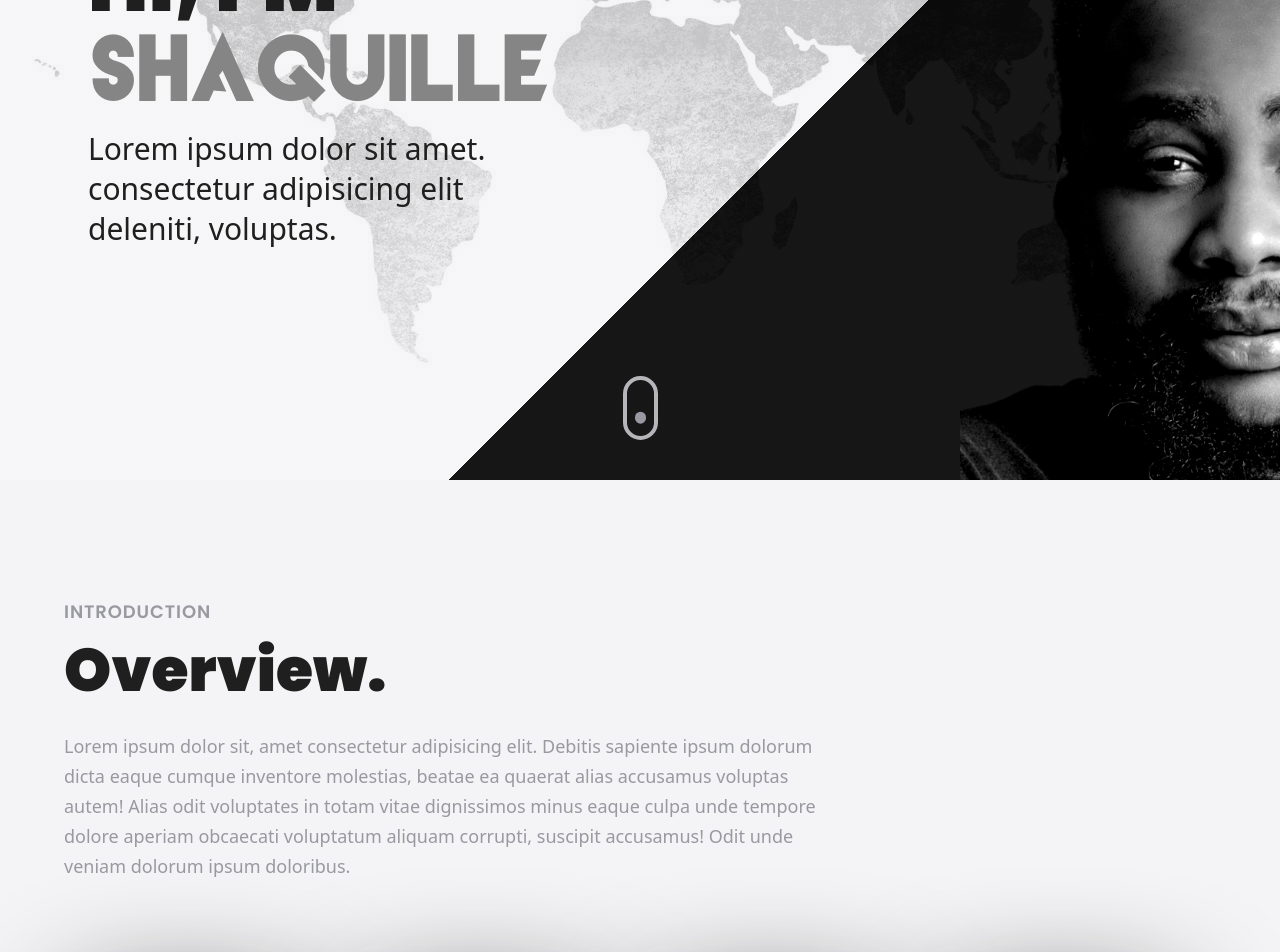
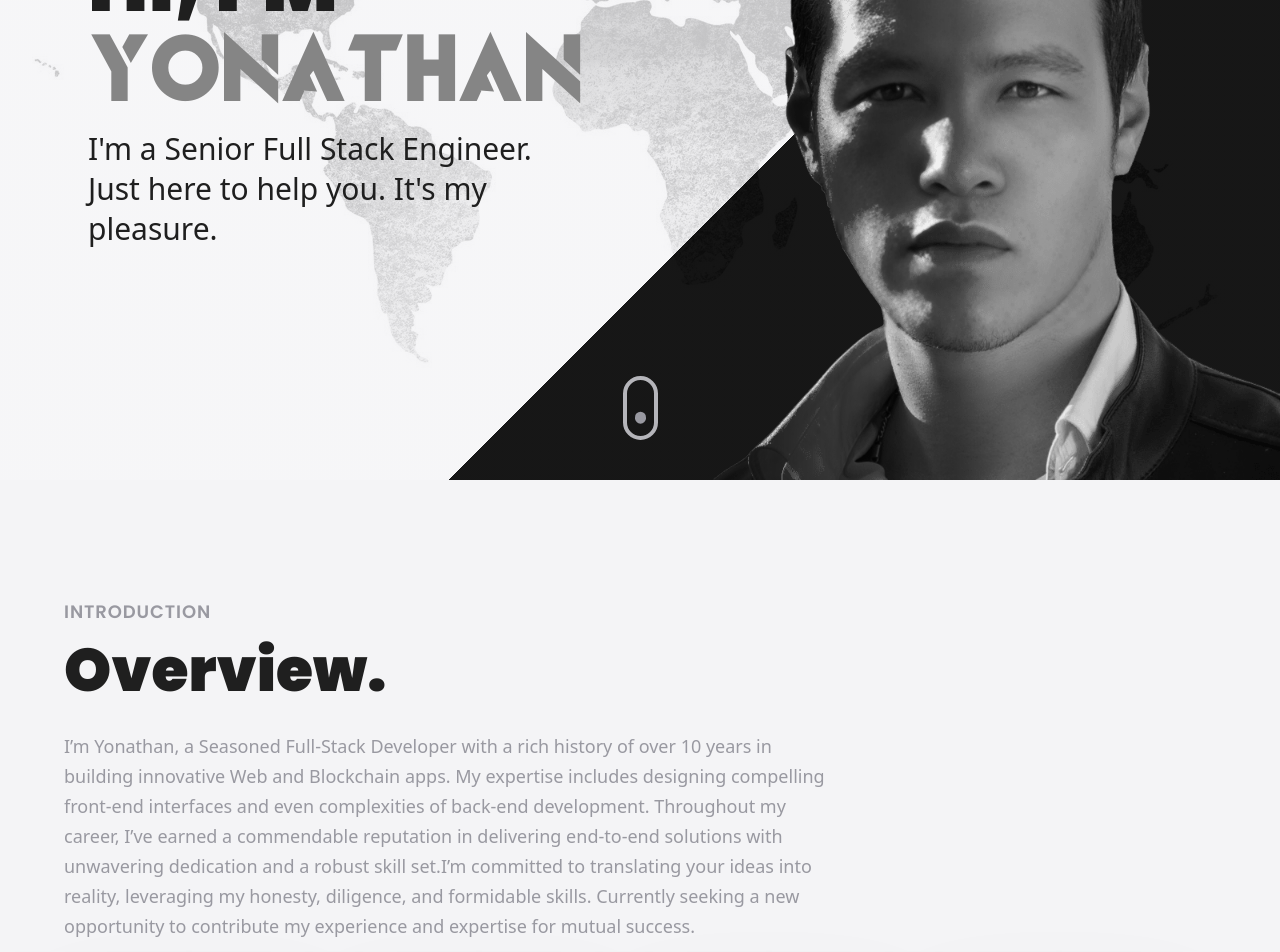
Before and after one commit to shaqdeff/Portfolio-Template, a React (Vite) app: page / in a window 1280 px wide. Shown: the part 320-1272 px from the top of the page. Built offline with nearby package versions, Linux system fonts and the light colour scheme.

Commit message:
update hero section

```diff
--- a/src/assets/index.js
+++ b/src/assets/index.js
@@ -6,7 +6,7 @@ import worldmap from './backgrounds/world-map.png';
 import logo from './logo/logo-black.png';
 import logotext from './logo/logo-text-black.png';
 
-import shaq from './personal/shaq.png';
+import yonathan from './personal/yonathan.png';
 
 import backend from './icons/backend.png';
 import ux from './icons/ux.png';
@@ -57,7 +57,7 @@ export {
   worldmap,
   logo,
   logotext,
-  shaq,
+  yonathan,
   backend,
   ux,
   frontend,
--- /dev/null
+++ b/src/common/data.js
@@ -0,0 +1,16 @@
+const data = {
+  name: "Yonathan",
+  surname: "Admasu",
+  title: "Full Stack engineer",
+  overview: "I’m Yonathan, a Seasoned Full-Stack Developer with a rich history of over 10 years in building innovative Web and Blockchain apps. My expertise includes designing compelling front-end interfaces and even complexities of back-end development. Throughout my career, I’ve earned a commendable reputation in delivering end-to-end solutions with unwavering dedication and a robust skill set."
+    + "I’m committed to translating your ideas into reality, leveraging my honesty, diligence, and formidable skills.  Currently seeking a new opportunity to contribute my experience and expertise for mutual success.",
+  skills: [],
+  projects: [
+    { name: "", img: "", github: "", url: "" }
+  ],
+  experience: [
+    { duration: "", company: "", role: "" }
+  ]
+}
+
+export default data
--- a/src/components/About.jsx
+++ b/src/components/About.jsx
@@ -4,6 +4,7 @@ import { styles } from '../styles';
 import { services } from '../constants';
 import { fadeIn, textVariant } from '../utils/motion';
 import { SectionWrapper } from '../hoc';
+import data from '../common/data'
 
 const ServiceCard = ({ index, title, icon }) => {
   return (
@@ -37,12 +38,7 @@ const About = () => {
       <motion.p
         variants={fadeIn('', '', 0.1, 1)}
         className="mt-4 text-taupe text-[18px] max-w-3xl leading-[30px]">
-        Lorem ipsum dolor sit, amet consectetur adipisicing elit. Debitis
-        sapiente ipsum dolorum dicta eaque cumque inventore molestias, beatae ea
-        quaerat alias accusamus voluptas autem! Alias odit voluptates in totam
-        vitae dignissimos minus eaque culpa unde tempore dolore aperiam
-        obcaecati voluptatum aliquam corrupti, suscipit accusamus! Odit unde
-        veniam dolorum ipsum doloribus.
+        {data.overview}
       </motion.p>
 
       <div className="mt-20 flex flex-wrap gap-10">
--- a/src/components/Hero.jsx
+++ b/src/components/Hero.jsx
@@ -2,19 +2,23 @@ import { motion } from 'framer-motion';
 import { Link } from 'react-router-dom';
 import { styles } from '../styles';
 import { navLinks } from '../constants';
-import { shaq, bwmap, worldmap } from '../assets';
+// import { shaq, bwmap, worldmap } from '../assets';
+import { yonathan } from '../assets'
+import { bwmap, worldmap } from '../assets';
 
 const Hero = () => {
   return (
     <>
-      <div className="absolute top-0 left-0 z-0 h-[100vh] w-screen">
+      {/* <div className="absolute top-0 left-0 z-0 h-[100vh] w-screen"> */}
+      <div className="absolute top-0 left-0 z-0 h-[100vh]">
         <img
           src={bwmap}
           alt="world map"
           className="w-full h-full sm:block hidden object-cover"
         />
       </div>
-      <div className="absolute top-0 left-0 z-0 h-[100vh] w-screen">
+      {/* <div className="absolute top-0 left-0 z-0 h-[100vh] w-screen"> */}
+      <div className="absolute top-0 left-0 z-0 h-[100vh]">
         <img
           src={worldmap}
           alt="world map"
@@ -42,12 +46,12 @@ const Hero = () => {
                 className="sm:text-battleGray sm:text-[90px]
                 text-eerieBlack text-[50px] font-mova
                 font-extrabold uppercase">
-                Shaquille
+                Yonathan
               </span>
             </h1>
             <p className={`${styles.heroSubText} mt-2 text-eerieBlack`}>
-              Lorem ipsum dolor sit amet. <br className="sm:block hidden" />
-              consectetur adipisicing elit deleniti, voluptas.
+              I'm a Senior Full Stack Engineer. <br className="sm:block hidden" />
+              Just here to help you. It's my pleasure.
             </p>
           </div>
           <div
@@ -81,13 +85,12 @@ const Hero = () => {
         </div>
 
         {/* Your image comes here. Feel free to remove image if you don't plan to have one.*/}
-        <div>
+        <div className="absolute bottom-0 right-0">
           <img
-            className="absolute bottom-0 ml-[50vw]
-            lg:ml-[75vw] md:ml-[60vw] xmd:ml-[60vw] 2xl:ml-[83vw]
+            className="bottom-0 mr-0
             sm:h-[90vh] md:h-[70vh] xl:h-[80vh]"
-            src={shaq}
-            alt="shaquille"
+            src={yonathan}
+            alt="Yonathan Admasu"
           />
         </div>
       </section>
--- a/src/components/Navbar.jsx
+++ b/src/components/Navbar.jsx
@@ -25,14 +25,14 @@ const Navbar = () => {
             alt="logo"
             className="sm:w-[50px] sm:h-[50px] w-[45px] h-[45px] object-contain"
           />
-
+          <h3 className="text-black font-medium text-[36px] text-eerieBlack font-['Yaro_Rg_Bold']">Yonathan</h3>
           {/* if you have text you want besides your logo it comes here.
           Otherwise delete this if you don't need it. */}
-          <img
+          {/* <img
             src={logotext}
             alt="logo"
             className="sm:w-[90px] sm:h-[90px] w-[85px] h-[85px] -ml-[0.6rem] object-contain"
-          />
+          /> */}
         </Link>
         <ul className="list-none hidden sm:flex flex-row gap-14 mt-2">
           {navLinks.map((nav) => (
```
Also changed, not shown: src/assets/personal/shaq.png (deleted), src/assets/personal/yonathan.png (added).
